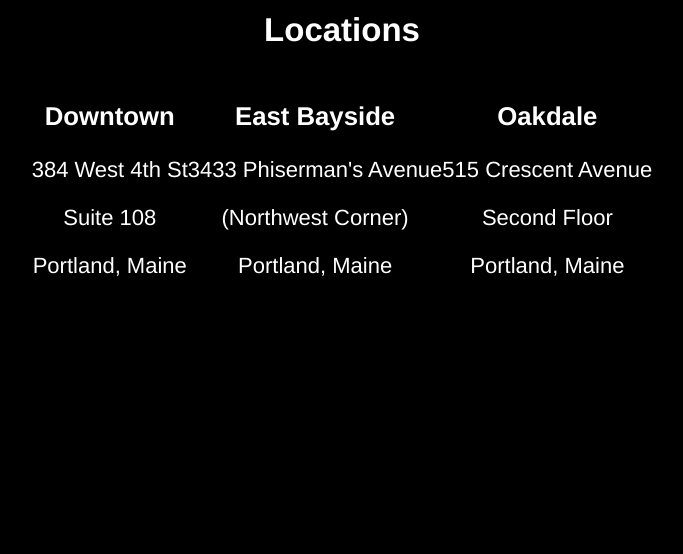
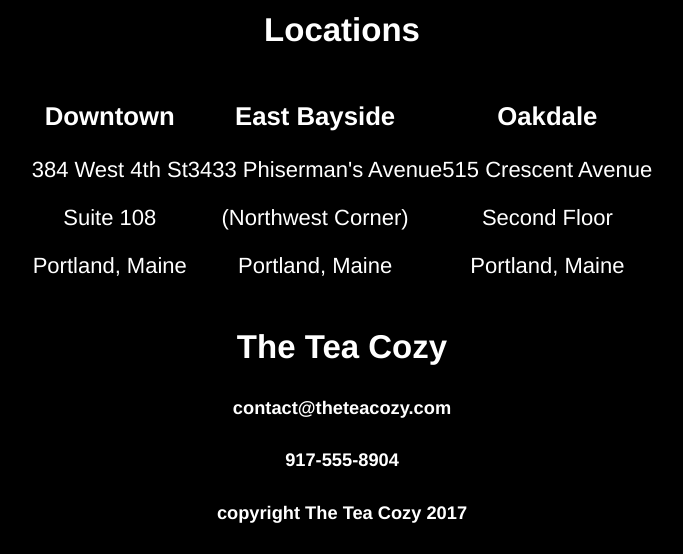
Before and after one commit to pelander/teacozy, a plain HTML site: page index.html in a window 1280 px wide. Shown: the part 5018-5572 px from the top of the page, without its empty margins (298-981 px from the left). Before the commit the page ends 5319 px from the top, so only its background shows below. Drawn offline with Linux system fonts and the light colour scheme.

Commit message:
Finish all HTML

```diff
--- a/index.html
+++ b/index.html
@@ -61,5 +61,15 @@
         </div>
       </div>
     </div>
+    <!-- Contact Section -->
+    <div id="contact">
+      <h2>The Tea Cozy</h2>
+      <h5>contact@theteacozy.com</h5>
+      <h5>917-555-8904</h5>
+    </div>
+    <!-- Footer Section -->
+    <footer>
+      <h5>copyright The Tea Cozy 2017</h5>
+    </footer>
   </body>
 </html>
```
